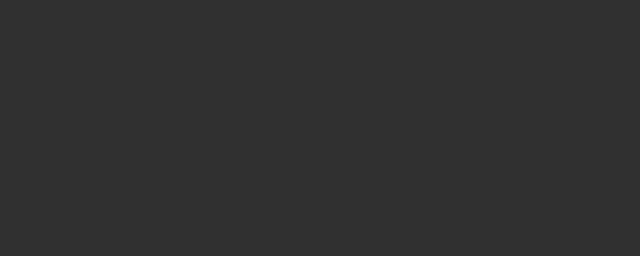
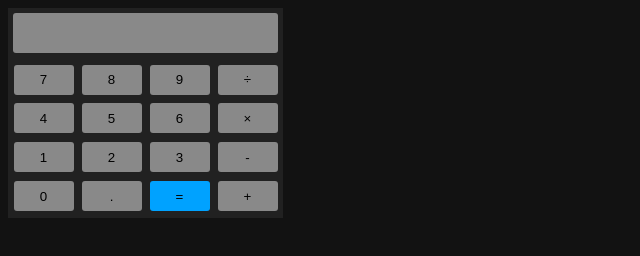
Before and after one commit to keffri/top-calculator, a plain HTML site: page index.html in a window 1280 px wide. Shown: the whole page, without its empty margins (0-640 px from the left). Drawn offline with Linux system fonts and the light colour scheme.

Commit message:
html + style

```diff
--- a/index.html
+++ b/index.html
@@ -7,6 +7,36 @@
     <link rel="stylesheet" href="style.css" />
   </head>
   <body>
+    <section class="calculator">
+      <div class="row">
+        <section class="display"></section>
+      </div>
+      <div class="row">
+        <button class="calc__button bg-grey-light">7</button>
+        <button class="calc__button bg-grey-light">8</button>
+        <button class="calc__button bg-grey-light">9</button>
+        <button class="calc__button bg-grey-light">÷</button>
+      </div>
+      <div class="row">
+        <button class="calc__button bg-grey-light">4</button>
+        <button class="calc__button bg-grey-light">5</button>
+        <button class="calc__button bg-grey-light">6</button>
+        <button class="calc__button bg-grey-light">×</button>
+      </div>
+      <div class="row">
+        <button class="calc__button bg-grey-light">1</button>
+        <button class="calc__button bg-grey-light">2</button>
+        <button class="calc__button bg-grey-light">3</button>
+        <button class="calc__button bg-grey-light">-</button>
+      </div>
+      <div class="row">
+        <button class="calc__button bg-grey-light">0</button>
+        <button class="calc__button bg-grey-light">.</button>
+        <button class="calc__button bg-blue">=</button>
+        <button class="calc__button bg-grey-light">+</button>
+      </div>
+    </section>
+
     <script type="text/javascript" src="script.js"></script>
   </body>
 </html>
--- a/style.css
+++ b/style.css
@@ -1,3 +1,63 @@
+/**** VARIABLES ****/
+
+:root {
+  --bg-grey-darkest: #121212;
+  --bg-grey-dark: #212121;
+  --bg-grey-light: #898989;
+}
+
 body {
-  background-color: #303030;
+  background-color: var(--bg-grey-darkest);
 }
+
+/******** COLORS ********/
+
+.bg-grey-light {
+  background-color: var(--bg-grey-light);
+}
+
+.bg-grey-light:hover {
+  background-color: #a7a7a7;
+}
+
+.bg-blue {
+  background-color: #00a2ff;
+}
+
+.bg-blue:hover {
+  background-color: #40b9ff;
+}
+
+/***** LAYOUT ******/
+
+.calculator {
+  display: flex;
+  flex-direction: column;
+  justify-content: space-evenly;
+  align-items: center;
+  height: 210px;
+  width: 275px;
+  background-color: var(--bg-grey-dark);
+}
+
+.display {
+  background-color: var(--bg-grey-light);
+  border-radius: 3px;
+  width: 265px;
+  height: 40px;
+  margin-bottom: 5px;
+}
+
+.calc__button {
+  outline: none;
+  margin: 2px;
+  border: none;
+  border-radius: 3px;
+  height: 30px;
+  width: 60px;
+  transition: background-color 0.5s;
+}
+
+.calc__button:active {
+  transform: scale(0.97);
+}
```
